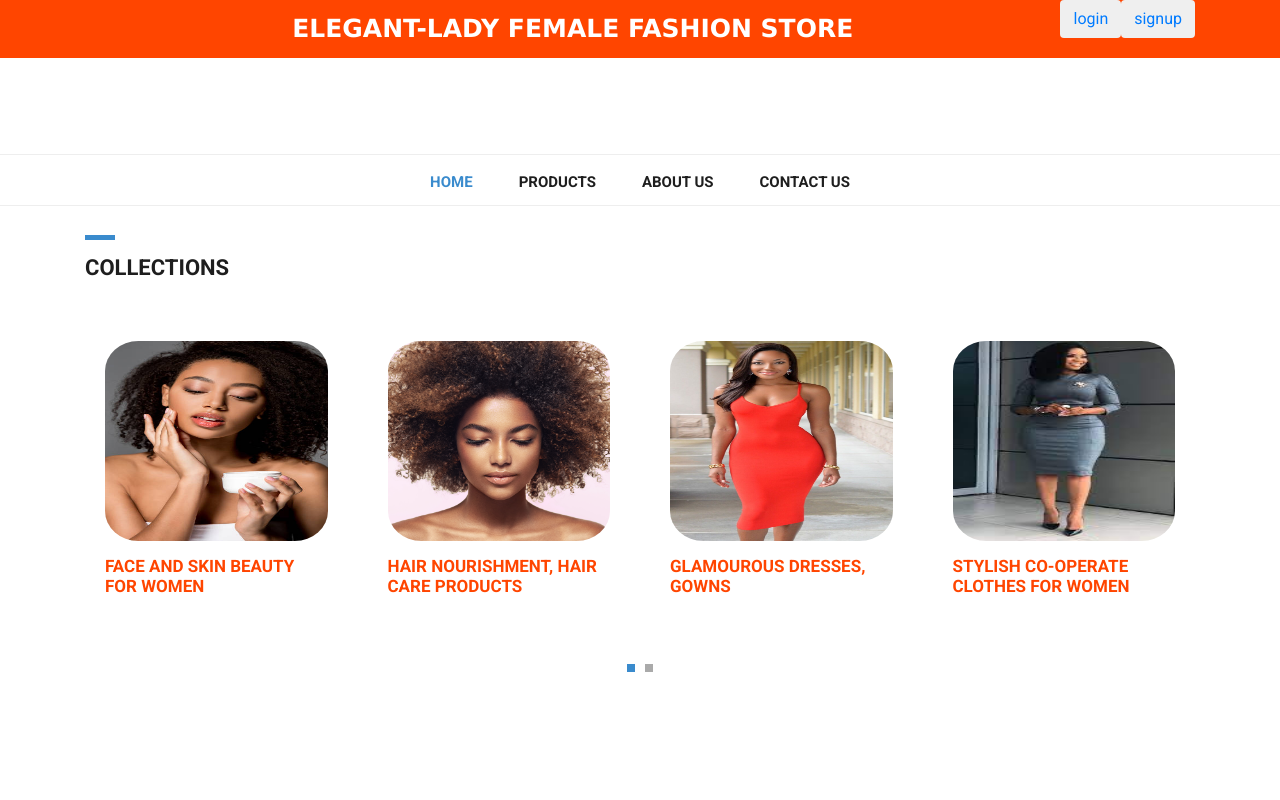
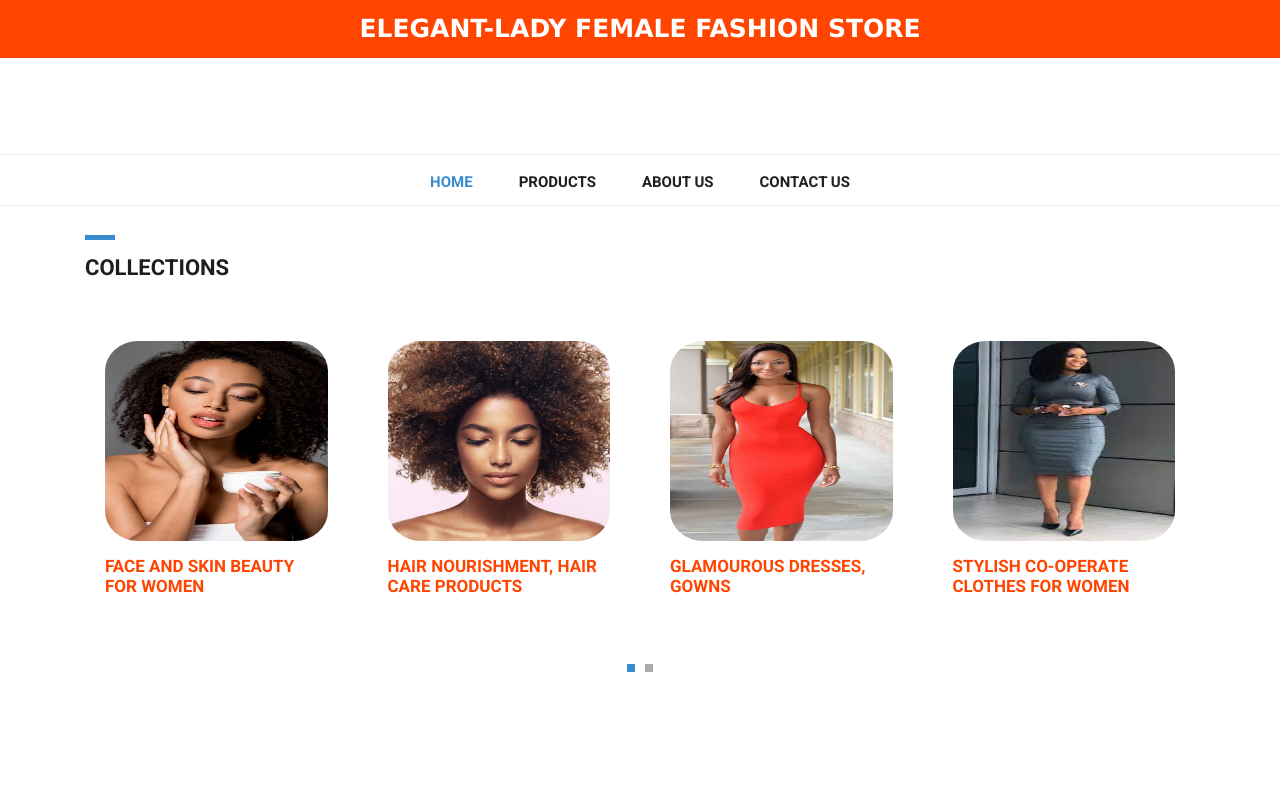
Before and after one commit to ayomiposifakunle/ladyfashionstore, a plain HTML site: page index.html in a window 1280 px wide. Shown: the top 800 px of the page. Drawn offline with Linux system fonts and the light colour scheme; files whose address does not match are found by name.

Commit message:
index.html

```diff
--- a/index.html
+++ b/index.html
@@ -32,8 +32,6 @@ https://www.tooplate.com/view/2114-pixie
     <div class="row">
       <div class="col-md-12">
         <span>ELEGANT-LADY FEMALE FASHION STORE</span>
-        <button style="float: right;" class="btn"; width="max-content";> <a href="./signup.html">signup</a></button>
-        <button style="float: right;" class="btn"; width="max-content";><a href="./login.html">login</a></button>
       </div>
     </div>
   </div>
```
